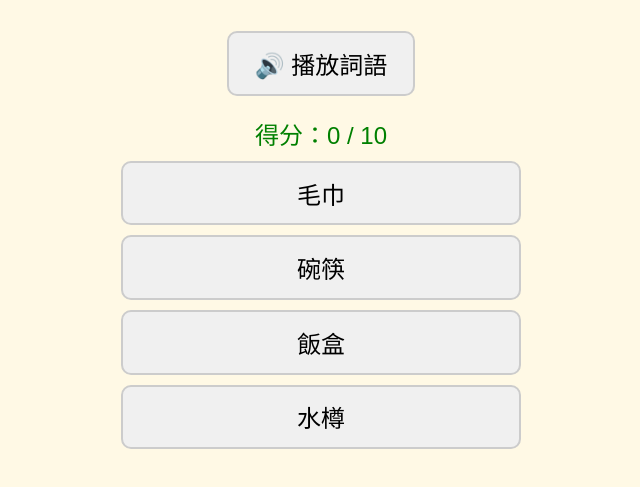
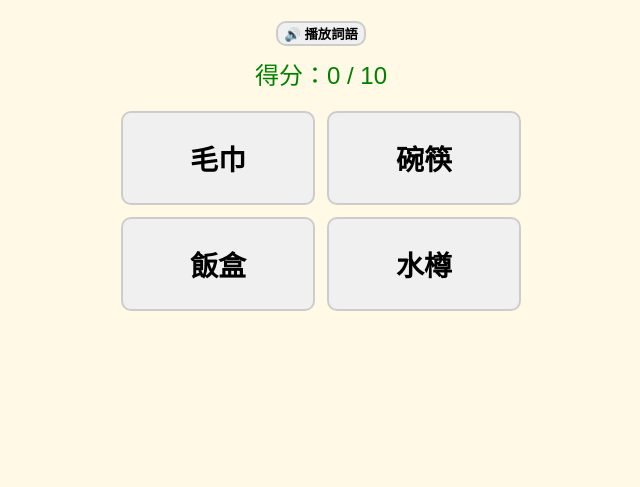
Before and after one commit to leochan3144/K2-word-game, a plain HTML site: page index.html in a window 1280 px wide. Shown: the part 99-586 px from the top of the page, without its empty margins (319-959 px from the left). Drawn offline with Linux system fonts and the light colour scheme.

Commit message:
Update index.html

```diff
--- a/index.html
+++ b/index.html
@@ -17,14 +17,12 @@
       font-size: 6vw;
     }
     button {
-      font-size: 5vw;
-      padding: 1vw 2vw;
-      margin: 10px;
       border-radius: 10px;
       border: 2px solid #ccc;
       background-color: #f0f0f0;
       cursor: pointer;
       transition: 0.2s;
+      font-weight: bold;
     }
     button:hover:not(:disabled) {
       background-color: #ddd;
@@ -33,25 +31,39 @@
       cursor: default;
       opacity: 0.7;
     }
+    .options {
+      margin: 20px auto;
+      width: 90vw;
+      max-width: 400px;
+      height: 50vw; /* 高度可調整 */
+      max-height: 220px;
+      display: grid;
+      grid-template-columns: 1fr 1fr;
+      grid-template-rows: 1fr 1fr;
+      gap: 12px;
+    }
     .options button {
-      width: 90%;
-      max-width: 400px;
-      display: block;
-      margin: 10px auto;
+      font-size: 7vw; /* 字體加大 */
+      padding: 0;
+      margin: 0;
+      width: 100%;
+      height: 100%;
+      display: flex;
+      align-items: center;
+      justify-content: center;
+      user-select: none;
     }
     /* 正確答案綠底 */
     .correct {
       background-color: #90ee90 !important; /* 淺綠 */
       border-color: #008000 !important;
       color: #006400;
-      font-weight: bold;
     }
     /* 錯誤答案紅底 */
     .wrong {
       background-color: #f08080 !important; /* 淺紅 */
       border-color: #b22222 !important;
       color: #8b0000;
-      font-weight: bold;
     }
     #feedback img {
       width: 50vw;
@@ -69,11 +81,23 @@
     }
     #nextBtn {
       display: none;
+      font-size: 5vw;
+      padding: 1vw 3vw;
+      border-radius: 10px;
+      border: 2px solid #ccc;
+      background-color: #f0f0f0;
+      cursor: pointer;
+      transition: 0.2s;
+    }
+    #nextBtn:hover {
+      background-color: #ddd;
     }
     @media (min-width: 768px) {
       h1 { font-size: 36px; }
-      button { font-size: 24px; }
+      .options button { font-size: 28px; }
       #score, #feedback { font-size: 24px; }
+      #nextBtn { font-size: 24px; padding: 8px 24px; }
+      .options { height: 200px; max-width: 400px; }
     }
   </style>
 </head>
@@ -89,7 +113,6 @@
   <audio id="correctSound" src="https://cdn.pixabay.com/download/audio/2022/03/15/audio_6387cfd218.mp3?filename=success-fanfare-trumpets-6185.mp3"></audio>
 
   <script>
-    // 擴大詞庫範例
     const wordList = [
       { word: "椅子", options: ["椅子", "桌子", "香蕉", "帽子"] },
       { word: "蘋果", options: ["蘋果", "橙子", "氣球", "玩具"] },
@@ -101,7 +124,6 @@
       { word: "滑梯", options: ["鞦韆", "滑梯", "樓梯", "斜路"] },
       { word: "鉛筆", options: ["書本", "鉛筆", "橡皮", "剪刀"] },
       { word: "水樽", options: ["飯盒", "水樽", "碗筷", "毛巾"] },
-      // 新增10個詞
       { word: "蘭花", options: ["蘭花", "玫瑰", "菊花", "荷花"] },
       { word: "火車", options: ["巴士", "的士", "火車", "飛機"] },
       { word: "氣球", options: ["玩具", "氣球", "書包", "球"] },
@@ -114,13 +136,11 @@
       { word: "書本", options: ["書本", "筆記", "紙張", "紙巾"] },
     ];
 
-    // 小黃人GIF路徑（與本 HTML 同資料夾）
     const correctGif = "d867d869df8a48849e6b3aeca1fb74a0.gif";
     const wrongGif = "ad4d53a006f048ce8889e0f3a14efbe1.gif";
 
     let currentQuestion = 0;
     let score = 0;
-    // 隨機抽10題
     const shuffledWordList = shuffle(wordList).slice(0, 10);
 
     function shuffle(array) {
@@ -129,7 +149,7 @@
 
     function playAudio() {
       const msg = new SpeechSynthesisUtterance(shuffledWordList[currentQuestion].word);
-      msg.lang = 'zh-HK'; // 粵語
+      msg.lang = 'zh-HK';
       speechSynthesis.speak(msg);
     }
 
@@ -146,8 +166,6 @@
       });
       document.getElementById("feedback").innerHTML = "";
       document.getElementById("nextBtn").style.display = "none";
-
-      // 每題開始自動朗讀
       playAudio();
     }
 
@@ -157,7 +175,6 @@
       const feedback = document.getElementById("feedback");
       const scoreDisplay = document.getElementById("score");
 
-      // 禁用全部選項按鈕
       const buttons = document.querySelectorAll("#options button");
       buttons.forEach(btn => {
         btn.disabled = true;
```
